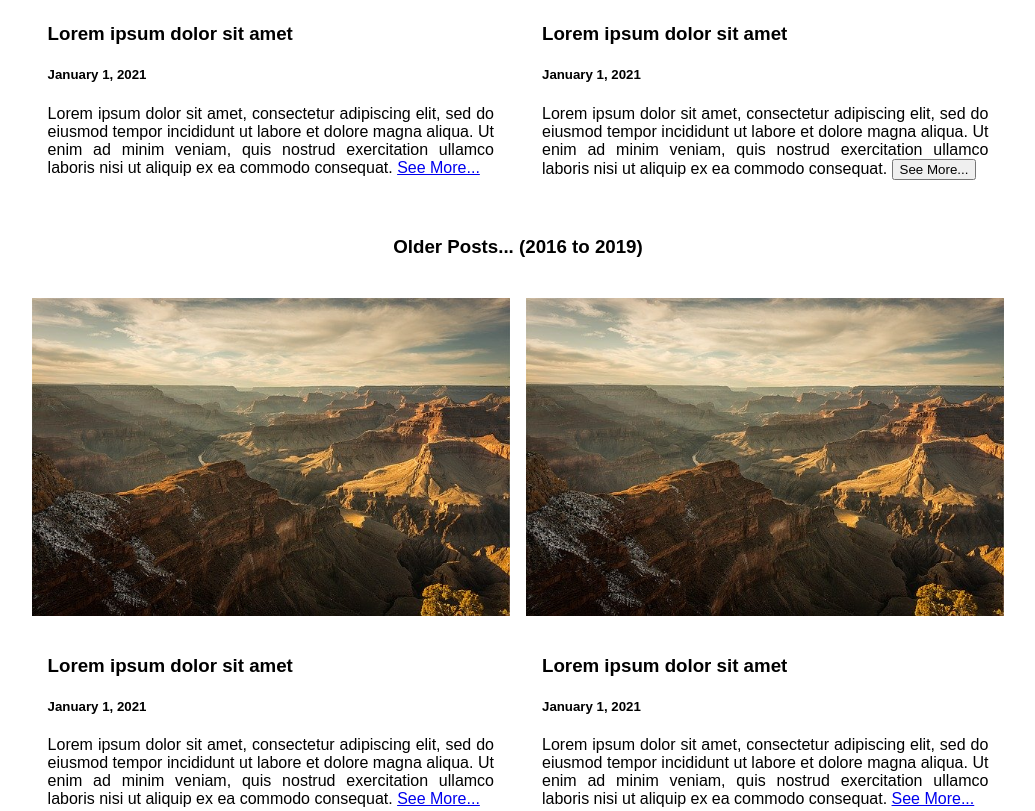
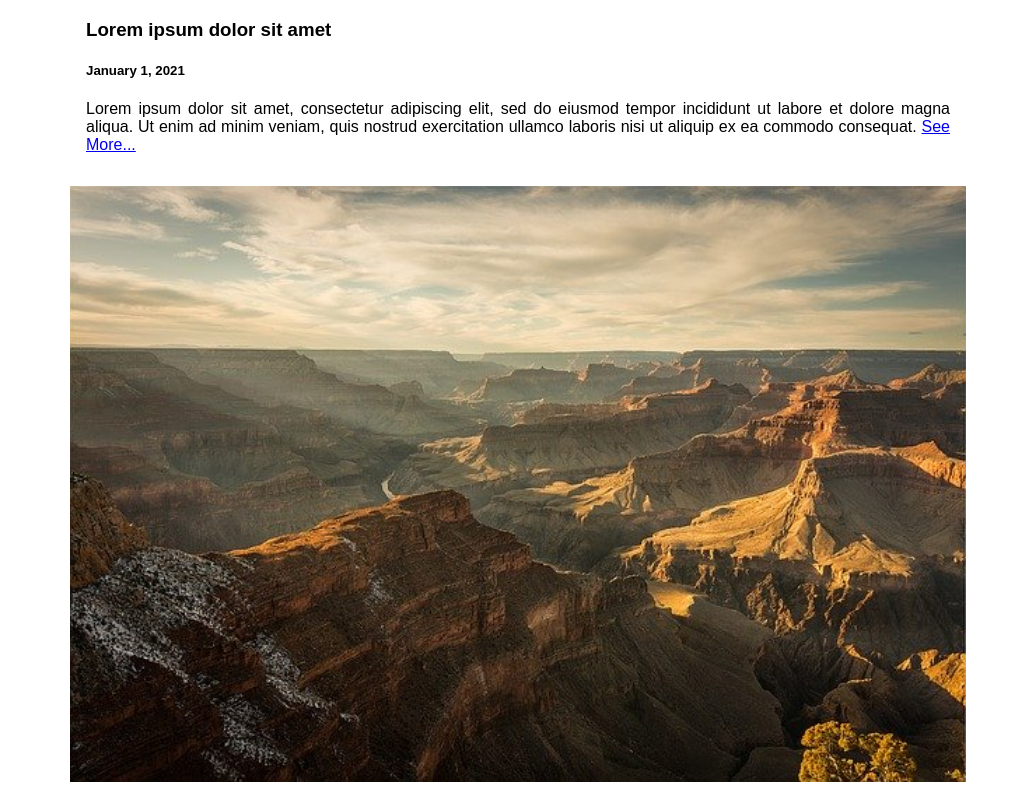
Before and after one commit to commzero/FEBlogPostExampleProject, a plain HTML site: page index.html in a window 1280 px wide. Shown: the part 1531-2342 px from the top of the page, without its empty margins (122-1157 px from the left). Drawn offline with Linux system fonts and the light colour scheme.

Commit message:
fixed image size in small screens

```diff
--- a/css/blogPost.css
+++ b/css/blogPost.css
@@ -22,3 +22,15 @@
     height: 50px;
     border-radius: 50%;
 }
+@media screen and (max-width: 1280px) {
+    .blog-page-cover {
+        width: 100%;
+    }
+    .blog-grid-container {
+        grid-template-columns: auto auto;
+        margin: 5vh 15vw;
+    }
+    .blog-post {
+            grid-column: 1 / span 2;
+    }
+}
```
